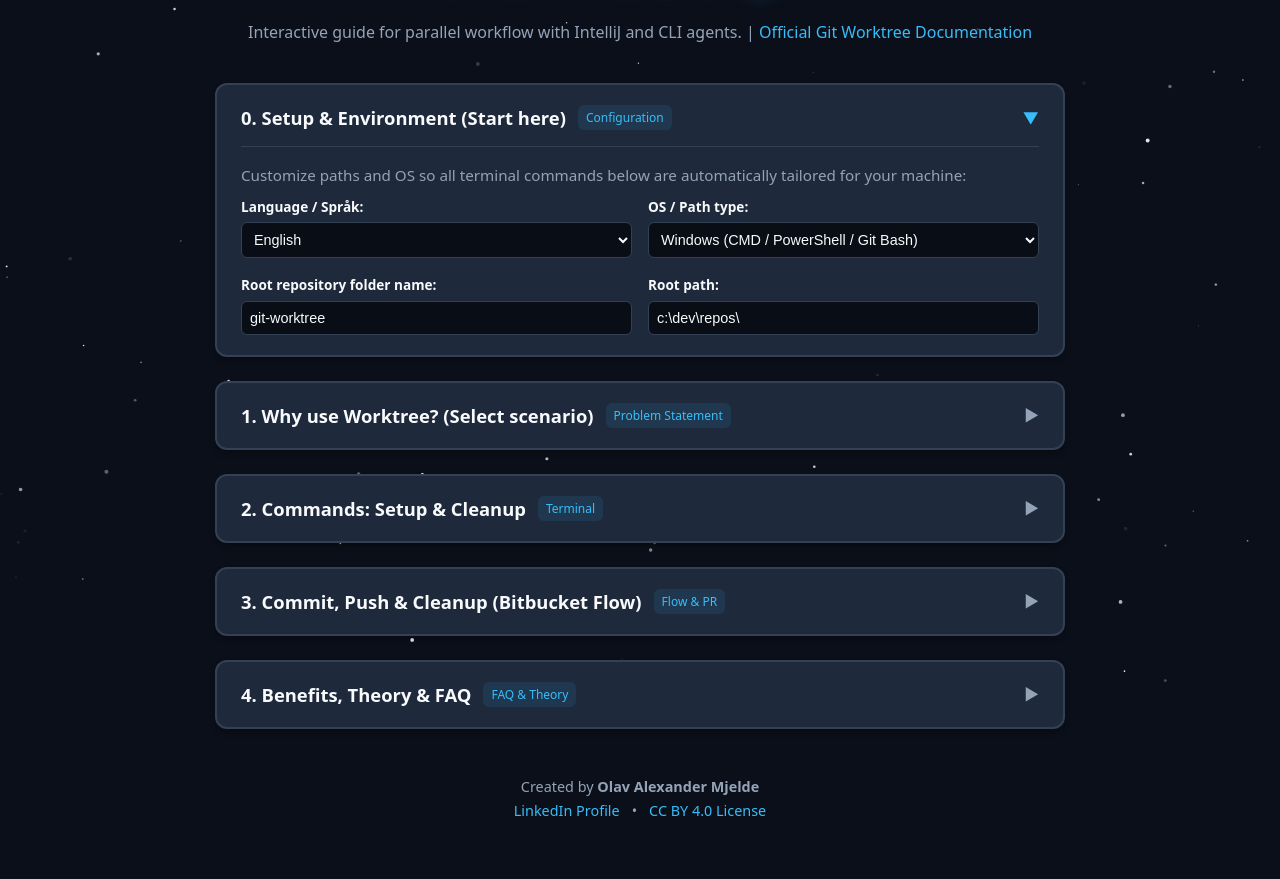
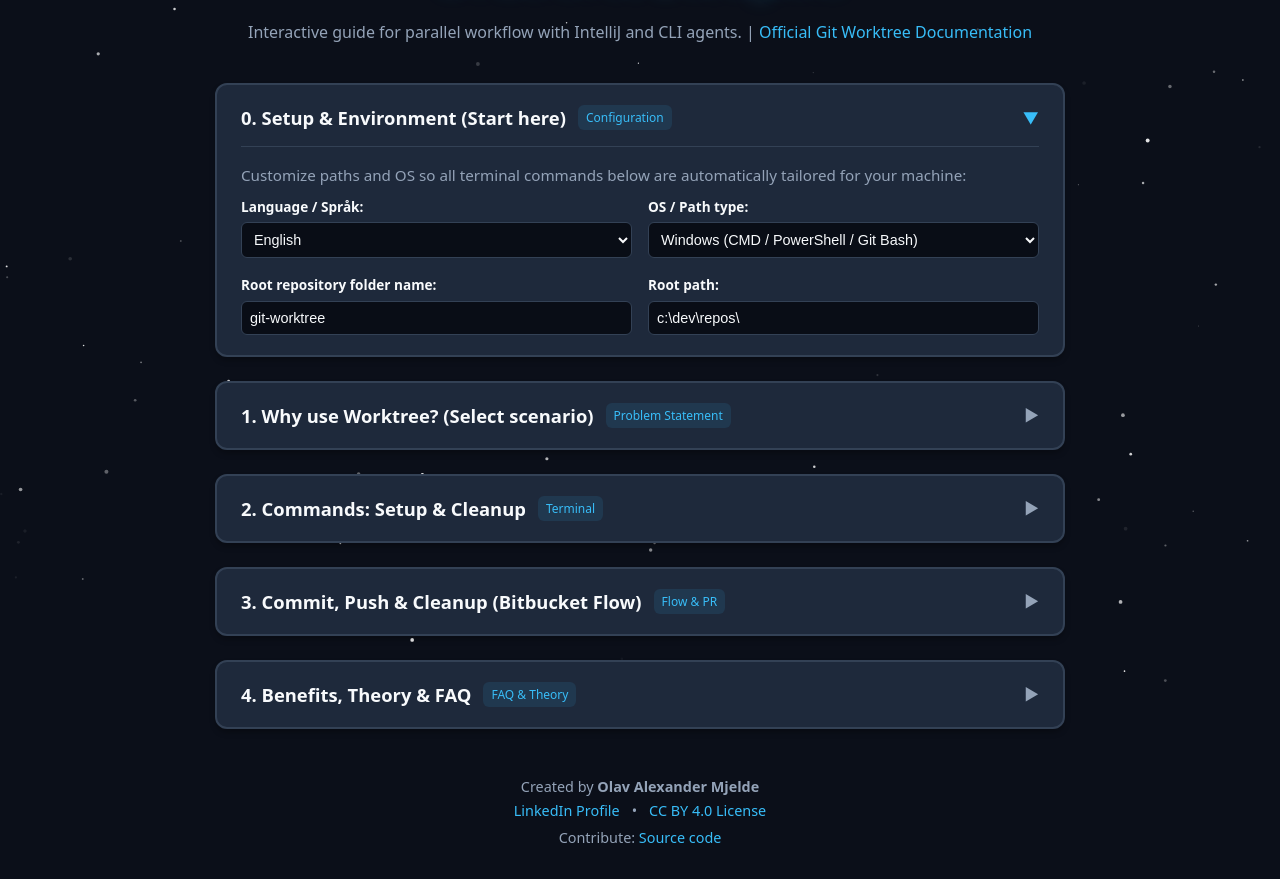
Before and after one commit to olavxxx/git-worktree, a plain HTML site: page index.html in a window 1280 px wide. Shown: the part 99-978 px from the top of the page. Before the commit the page ends 951 px from the top, so only its background shows below. Drawn offline with Linux system fonts and the light colour scheme.

Commit message:
feat: add contribute and source code repository link to footer

```diff
--- a/index.html
+++ b/index.html
@@ -522,6 +522,9 @@
             <span>•</span>
             <a href="https://creativecommons.org/licenses/by/4.0/" target="_blank" rel="license noopener">CC BY 4.0 License</a>
         </div>
+        <div style="margin-top: 0.25rem;">
+            Contribute: <a href="https://github.com/olavxxx/git-worktree" target="_blank" rel="noopener">Source code</a>
+        </div>
     </div>
 
     <script>
```
